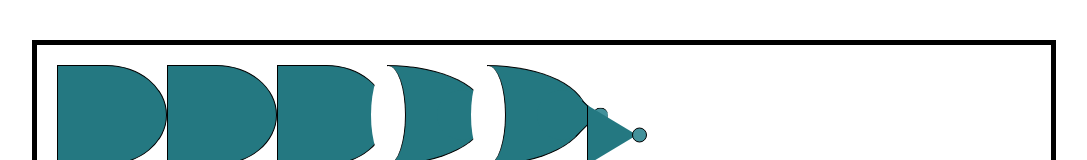
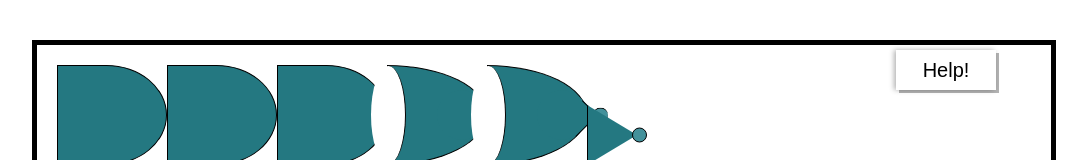
Before and after one commit to Veifario/logic-gates-game-react, a React (Create React App) app: page /continue in a window 1280 px wide. Shown: the top 160 px of the page, without its empty margins (96-1183 px from the left). Built offline with nearby package versions, Linux system fonts and the light colour scheme.

Commit message:
DropdownHelperCreated

```diff
--- /dev/null
+++ b/src/components/DropdownMenu/DisplayDropdown/index.jsx
@@ -0,0 +1,16 @@
+import React, { useState } from "react";
+import s from "./index.module.scss";
+import DropdownMenu from "..";
+
+const DisplayDropdown = () => {
+  const [isOpened, setIsOpened] = useState(false);
+
+  return (
+    <div className={s.root}>
+      <button onClick={() => setIsOpened(!isOpened)} className={s.openBtn}>Help!</button>
+      {isOpened && <DropdownMenu />}
+    </div>
+  );
+};
+
+export default DisplayDropdown;
--- /dev/null
+++ b/src/components/DropdownMenu/DisplayDropdown/index.module.scss
@@ -0,0 +1,18 @@
+.root {
+  display: flex;
+  justify-content: center;
+  align-items: center;
+  flex-direction: column;
+  gap: 30px;
+
+  position: absolute;
+  top: 5px;
+  right: 55px;
+
+  .openBtn{
+    width: 100px;
+    height: 40px;
+    box-shadow: 3px 3px rgba(0, 0, 0, 0.301), -2px 0 5px rgba(0, 0, 0, 0.301);
+    font-size: 20px;
+  }
+}
--- /dev/null
+++ b/src/components/DropdownMenu/DropdownItem/index.jsx
@@ -0,0 +1,13 @@
+import React from "react";
+import s from "./index.module.scss";
+
+const DropdownItem = ({ text }) => {
+  return (
+    <div className={s.root}>
+
+      <button>{text}</button>
+    </div>
+  );
+};
+
+export default DropdownItem;
--- /dev/null
+++ b/src/components/DropdownMenu/DropdownItem/index.module.scss
@@ -0,0 +1,5 @@
+button{
+    border: none;
+    background-color: transparent;
+    font-size: 16px;
+}
--- /dev/null
+++ b/src/components/DropdownMenu/index.jsx
@@ -0,0 +1,26 @@
+import React from "react";
+import s from "./index.module.scss";
+import DropdownItem from "./DropdownItem";
+
+const DropdownMenu = () => {
+  const data = [
+    { id: 1, text: "Not gate" },
+    { id: 2, text: "And gate" },
+    { id: 3, text: "Or gate" },
+    { id: 4, text: "Nand gate" },
+    { id: 5, text: "Nor gate" },
+  ];
+
+  const displayItems = () =>
+    data.map((e) => {
+      return <DropdownItem key={e.id} text={e.text} />;
+    });
+  return (
+    <div className={s.root}>
+      <h3>TIPS</h3>
+      {displayItems()}
+    </div>
+  );
+};
+
+export default DropdownMenu;
--- /dev/null
+++ b/src/components/DropdownMenu/index.module.scss
@@ -0,0 +1,10 @@
+  .dropdownMenu {
+    display: flex;
+    justify-content: center;
+    align-items: center;
+    flex-direction: column;
+    gap: 15px;
+
+    position: absolute;
+    top: 20px;
+  }
--- a/src/pages/GameFieldPage/index.jsx
+++ b/src/pages/GameFieldPage/index.jsx
@@ -5,6 +5,8 @@ import NandGate from "../../components/Gates/NandGate";
 import OrGate from "../../components/Gates/OrGate";
 import NotGate from "../../components/Gates/NotGate";
 import NorGate from "../../components/Gates/NorGate";
+import DropdownMenu from "../../components/DropdownMenu";
+import DisplayDropdown from "../../components/DropdownMenu/DisplayDropdown";
 
 const GameFieldPage = () => {
 	const [gateArrows, setGateArrows] = useState({
@@ -19,6 +21,7 @@ const GameFieldPage = () => {
 			<OrGate />
 			<NorGate />
 			<NotGate />
+			<DisplayDropdown/>
 		</div>
 	);
 };
```
Also changed, not shown: 1 other file (tests, documents, lock files or other folders).
